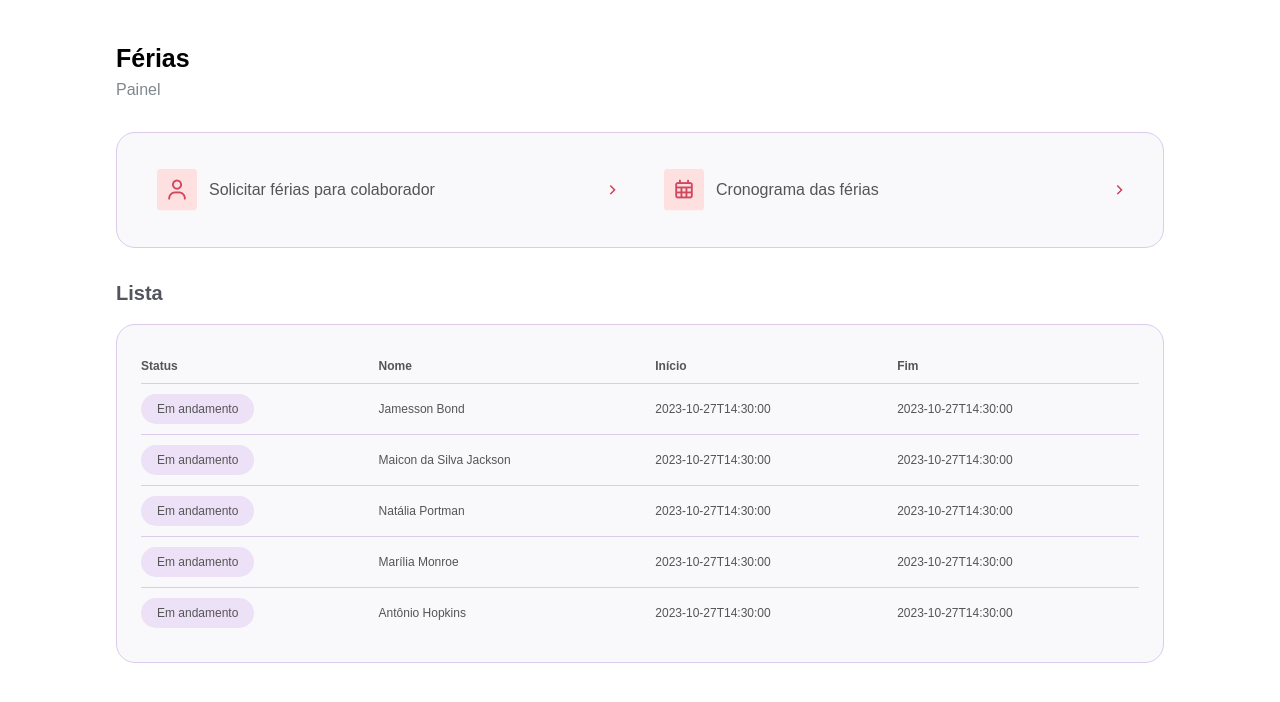
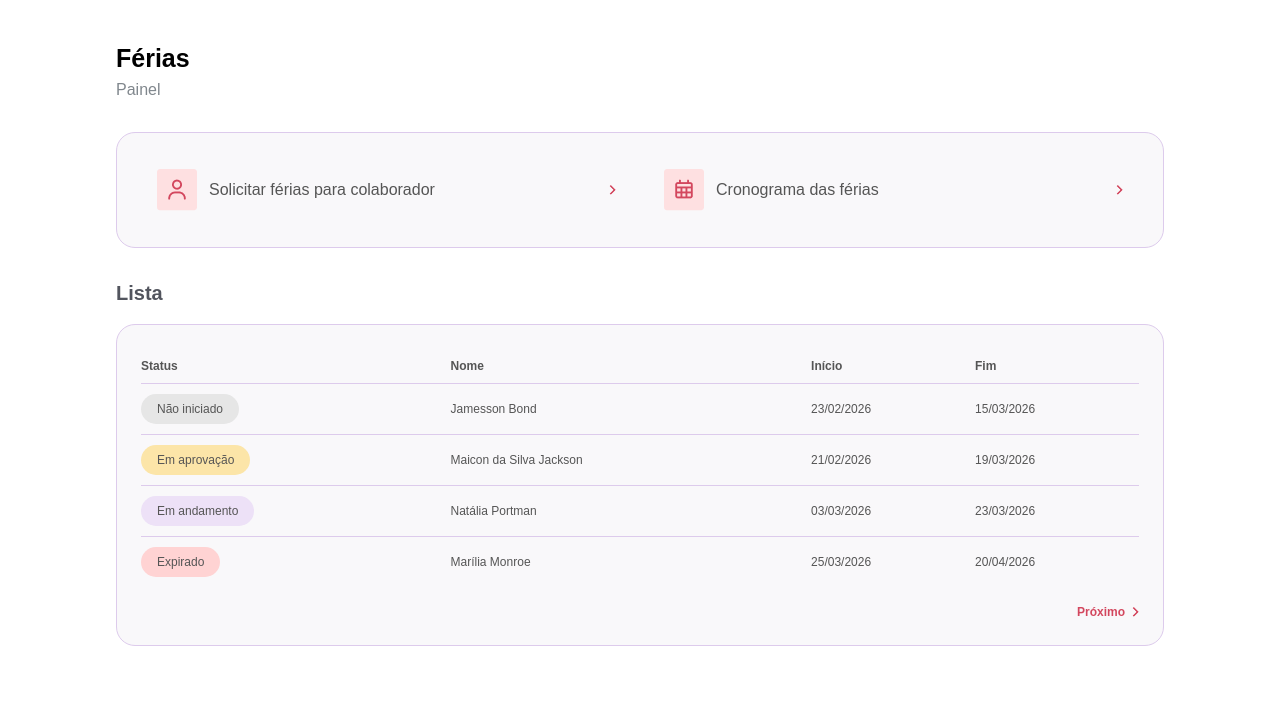
Before and after one commit to diegoptenorio/vacation-management, a Next.js app: page / in a window 1280 px wide. Shown: the top 702 px of the page. Built offline with nearby package versions, Linux system fonts and the light colour scheme.

Commit message:
feature: including table pagination

```diff
--- a/app/api/v1/vacations/route.ts
+++ b/app/api/v1/vacations/route.ts
@@ -1,29 +1,21 @@
 import { NextResponse } from "next/server";
 
-export async function POST() {
-    return NextResponse.json({ status: 201 });
-}
-
-export async function GET() {
-    return NextResponse.json({
-        status: 201,
-        body: {
-            content: [
+const mock = [
     {
         id: "8f9e0b3a-51b1-4d29-a9cf-91b7c9f3b212",
         name: "Jamesson Bond",
-                    status: "waiting",
-                    start_date: "2023-10-27T14:30:00",
-                    end_date: "2023-10-27T14:30:00",
+        status: "default",
+        start_date: "2026-02-23T14:30:00",
+        end_date: "2026-03-15T14:30:00",
         created_at: "2026-02-04T23:03:07.367Z",
         updated_at: "2026-02-04T23:03:07.367Z",
     },
     {
         id: "8f9e0b3a-51b1-4d29-a9cf-91b7c9f3b212",
         name: "Maicon da Silva Jackson",
-                    status: "waiting",
-                    start_date: "2023-10-27T14:30:00",
-                    end_date: "2023-10-27T14:30:00",
+        status: "warning",
+        start_date: "2026-02-21T14:30:00",
+        end_date: "2026-03-19T14:30:00",
         created_at: "2026-02-04T23:03:07.367Z",
         updated_at: "2026-02-04T23:03:07.367Z",
     },
@@ -31,35 +23,52 @@ export async function GET() {
         id: "8f9e0b3a-51b1-4d29-a9cf-91b7c9f3b212",
         name: "Natália Portman",
         status: "waiting",
-                    start_date: "2023-10-27T14:30:00",
-                    end_date: "2023-10-27T14:30:00",
+        start_date: "2026-03-03T14:30:00",
+        end_date: "2026-03-23T14:30:00",
         created_at: "2026-02-04T23:03:07.367Z",
         updated_at: "2026-02-04T23:03:07.367Z",
     },
     {
         id: "8f9e0b3a-51b1-4d29-a9cf-91b7c9f3b212",
         name: "Marília Monroe",
-                    status: "waiting",
-                    start_date: "2023-10-27T14:30:00",
-                    end_date: "2023-10-27T14:30:00",
+        status: "danger",
+        start_date: "2026-03-25T14:30:00",
+        end_date: "2026-04-20T14:30:00",
         created_at: "2026-02-04T23:03:07.367Z",
         updated_at: "2026-02-04T23:03:07.367Z",
     },
     {
         id: "8f9e0b3a-51b1-4d29-a9cf-91b7c9f3b212",
         name: "Antônio Hopkins",
-                    status: "waiting",
-                    start_date: "2023-10-27T14:30:00",
-                    end_date: "2023-10-27T14:30:00",
+        status: "warning",
+        start_date: "2026-05-10T14:30:00",
+        end_date: "2026-05-25T14:30:00",
         created_at: "2026-02-04T23:03:07.367Z",
         updated_at: "2026-02-04T23:03:07.367Z",
     },
-            ],
+];
+
+export async function POST() {
+    return NextResponse.json({ status: 201 });
+}
+
+export async function GET(request: Request) {
+    const { searchParams } = new URL(request.url);
+    const page = searchParams.get("page") ?? "1";
+    const size = searchParams.get("size") ?? "4";
+
+    return NextResponse.json({
+        status: 201,
+        body: {
+            content: mock.slice(
+                (parseInt(page) - 1) * parseInt(size),
+                parseInt(page) * parseInt(size)
+            ),
             pagination: {
-                page: 1,
-                pageSize: 10,
-                totalItems: 120,
-                totalPages: 12,
+                page: page,
+                pageSize: size,
+                totalItems: mock.length,
+                totalPages: Math.ceil(mock.length / parseInt(size)),
             },
         },
     });
--- /dev/null
+++ b/app/components/pagination/index.tsx
@@ -0,0 +1,48 @@
+import Image from "next/image";
+import ArrowIcon from "../../assets/img/arrow.png";
+
+interface paginationProps {
+    totalPages: number;
+    currentPage: number;
+    onPageChange: (page: number) => void;
+}
+
+export default function Pagination({
+    totalPages,
+    currentPage,
+    onPageChange,
+}: paginationProps) {
+    return (
+        <div className="flex items-center justify-end gap-2 mt-4">
+            {currentPage > 1 && (
+                <button
+                    onClick={() => onPageChange(currentPage - 1)}
+                    className="flex items-center gap-1 text-[#D3475E] text-[12px] font-bold cursor-pointer"
+                >
+                    <Image
+                        className="transform -scale-x-100"
+                        src={ArrowIcon}
+                        alt="Seta direita"
+                        width={10}
+                        height={10}
+                    />
+                    Anterior
+                </button>
+            )}
+            {currentPage < totalPages && (
+                <button
+                    onClick={() => onPageChange(currentPage + 1)}
+                    className="flex items-center gap-1 text-[#D3475E] text-[12px] font-bold cursor-pointer"
+                >
+                    Próximo
+                    <Image
+                        src={ArrowIcon}
+                        alt="Seta direita"
+                        width={10}
+                        height={10}
+                    />
+                </button>
+            )}
+        </div>
+    );
+}
--- /dev/null
+++ b/app/components/pagination/test.tsx
@@ -0,0 +1,89 @@
+/* eslint-disable jsx-a11y/alt-text */
+/* eslint-disable @next/next/no-img-element */
+/* eslint-disable @typescript-eslint/no-explicit-any */
+import { render, screen, fireEvent } from "@testing-library/react";
+import Pagination from ".";
+
+jest.mock("next/image", () => ({
+    __esModule: true,
+    default: (props: any) => {
+        return <img {...props} />;
+    },
+}));
+
+describe("Pagination", () => {
+    const onPageChange = jest.fn();
+
+    afterEach(() => {
+        jest.clearAllMocks();
+    });
+
+    it("should display only the Next button when on the first page", () => {
+        render(
+            <Pagination
+                totalPages={5}
+                currentPage={1}
+                onPageChange={onPageChange}
+            />,
+        );
+
+        expect(screen.queryByText("Anterior")).not.toBeInTheDocument();
+        expect(screen.getByText("Próximo")).toBeInTheDocument();
+    });
+
+    it("should display only the Previous button when on the last page", () => {
+        render(
+            <Pagination
+                totalPages={5}
+                currentPage={5}
+                onPageChange={onPageChange}
+            />,
+        );
+
+        expect(screen.getByText("Anterior")).toBeInTheDocument();
+        expect(screen.queryByText("Próximo")).not.toBeInTheDocument();
+    });
+
+    it("should display both Previous and Next buttons when on an intermediate page", () => {
+        render(
+            <Pagination
+                totalPages={5}
+                currentPage={3}
+                onPageChange={onPageChange}
+            />,
+        );
+
+        expect(screen.getByText("Anterior")).toBeInTheDocument();
+        expect(screen.getByText("Próximo")).toBeInTheDocument();
+    });
+
+    it("should call onPageChange with the previous page when clicking Previous", () => {
+        render(
+            <Pagination
+                totalPages={5}
+                currentPage={3}
+                onPageChange={onPageChange}
+            />,
+        );
+
+        fireEvent.click(screen.getByText("Anterior"));
+
+        expect(onPageChange).toHaveBeenCalledWith(2);
+        expect(onPageChange).toHaveBeenCalledTimes(1);
+    });
+
+    it("should call onPageChange with the next page when clicking Next", () => {
+        render(
+            <Pagination
+                totalPages={5}
+                currentPage={3}
+                onPageChange={onPageChange}
+            />,
+        );
+
+        fireEvent.click(screen.getByText("Próximo"));
+
+        expect(onPageChange).toHaveBeenCalledWith(4);
+        expect(onPageChange).toHaveBeenCalledTimes(1);
+    });
+});
--- a/app/components/table/index.tsx
+++ b/app/components/table/index.tsx
@@ -38,10 +38,10 @@ export default function Table({ header, content }: TableProps) {
                             {vacation.name}
                         </td>
                         <td className="py-4 text-[#555555] text-[12px]">
-                            {vacation.start_date}
+                            {new Date(vacation.start_date).toLocaleDateString("pt-BR")}
                         </td>
                         <td className="py-4 text-[#555555] text-[12px]">
-                            {vacation.end_date}
+                            {new Date(vacation.end_date).toLocaleDateString("pt-BR")}
                         </td>
                         <td className="py-4 text-[#555555] text-[12px]"></td>
                     </tr>
--- a/app/features/vacation-list/index.tsx
+++ b/app/features/vacation-list/index.tsx
@@ -1,10 +1,12 @@
 "use client";
 
+import { useCallback, useEffect, useState } from "react";
 import Table from "../../components/table";
 import Card from "../../components/card";
 import Title from "../../components/title";
 import Loading from "../../components/loading";
 import Fallback from "../../components/fallback";
+import Pagination from "../../components/pagination";
 import { useFetch } from "../../hooks/use-fetch";
 import ENDPOINT from "../../constants/endpoint";
 
@@ -20,18 +22,42 @@ interface DataProps {
     status?: number;
     body?: {
         content: ContentProps[] | [];
+        pagination: {
+            page: number;
+            pageSize: number;
+            totalItems: number;
+            totalPages: number;
+        };
     };
 }
 
 export default function VacationList() {
-    const { status, data } = useFetch<DataProps>({
+    const { status, data, execute } = useFetch<DataProps>({
         auto: true,
         url: ENDPOINT.VACATIONS,
     });
 
+    const [currentPage, setCurrentPage] = useState(1);
+
     const content = data?.body?.content ?? [];
+    const totalPages = data?.body?.pagination.totalPages ?? 1;
 
     const header = ["Status", "Nome", "Início", "Fim", ""];
+
+    const handlePageChange = useCallback((page: number) => {
+        execute(
+            ENDPOINT.VACATIONS,
+            {
+                params: {
+                    page: page.toString(),
+                },
+            },
+        );
+    }, [execute]);
+
+    useEffect(() => {
+        handlePageChange(currentPage);
+    }, [currentPage, handlePageChange]);
 
     return (
         <section>
@@ -44,6 +70,11 @@ export default function VacationList() {
                     </Title>
                     <Card>
                         <Table header={header} content={content} />
+                        <Pagination
+                            totalPages={totalPages}
+                            currentPage={currentPage}
+                            onPageChange={setCurrentPage}
+                        />
                     </Card>
                 </>
             )}
--- a/app/hooks/use-fetch/test.ts
+++ b/app/hooks/use-fetch/test.ts
@@ -31,6 +31,30 @@ describe("useFetch", () => {
 
         expect(fetch).toHaveBeenCalledWith(
             "/api/test",
+            expect.objectContaining({}),
+        );
+
+        expect(result.current.status).toBe("success");
+        expect(result.current.data).toEqual(mockResponse);
+    });
+
+    it("should fetch data successfully with query string", async () => {
+        const mockResponse = { name: "João" };
+
+        global.fetch = jest.fn().mockResolvedValue({
+            ok: true,
+            json: async () => mockResponse,
+        } as unknown);
+
+        const { result } = renderHook(() => useFetch<typeof mockResponse>());
+
+        await act(async () => {
+            const data = await result.current.execute("/api/test", { params: { page: "2" } });
+            expect(data).toEqual(mockResponse);
+        });
+
+        expect(fetch).toHaveBeenCalledWith(
+            "/api/test?page=2",
             expect.objectContaining({}),
         );
 
@@ -127,7 +151,7 @@ describe("useFetch", () => {
         const { result } = renderHook(() => useFetch());
 
         await expect(
-            result.current.execute("", {
+            result.current.execute(undefined as never, {
                 method: "POST",
                 body: JSON.stringify({ a: 1 }),
             }),
```
Also changed, not shown: app/hooks/use-fetch/index.ts (+22 -3 lines), app/components/menu/test.tsx (indentation only). Lines whose indentation alone changed are shown as unchanged.
